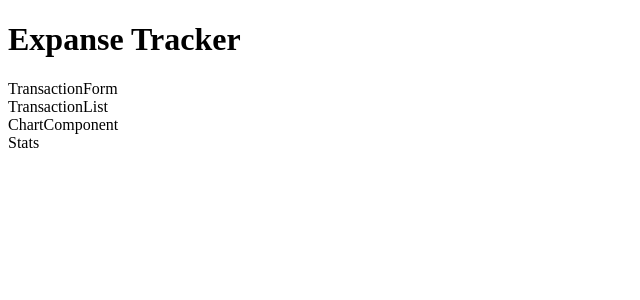
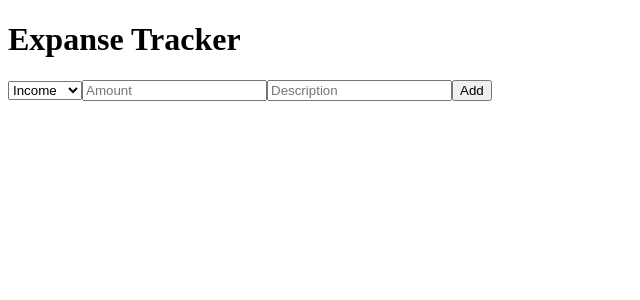
Before and after one commit to AnkurKalita1/Expense-Tracker-with-Charts, a React (Vite) app in the folder expense-tracker-with-chart/: page / in a window 1280 px wide. Shown: the top 300 px of the page, without its empty margins (0-640 px from the left). Built offline with nearby package versions, Linux system fonts and the light colour scheme.

Commit message:
complete transactionForm.jsx , transactionList.jsx

```diff
--- a/expense-tracker-with-chart/src/App.jsx
+++ b/expense-tracker-with-chart/src/App.jsx
@@ -26,8 +26,8 @@ const App = () => {
 
     <div className='app'>
         <h1> Expanse Tracker</h1>
-        <TransactionForm/>
-        <TransactionList/>
+        <TransactionForm onAdd={addTransaction}/>
+        <TransactionList transactions={transactions}/>
         <ChartComponent/>
         <Stats/>
     </div>
--- a/expense-tracker-with-chart/src/components/ChartComponent.jsx
+++ b/expense-tracker-with-chart/src/components/ChartComponent.jsx
@@ -3,7 +3,6 @@ import React from 'react'
 const ChartComponent = () => {
   return (
     <div>
-      ChartComponent
     </div>
   )
 }
--- a/expense-tracker-with-chart/src/components/Stats.jsx
+++ b/expense-tracker-with-chart/src/components/Stats.jsx
@@ -3,7 +3,6 @@ import React from 'react'
 const Stats = () => {
   return (
     <div>
-       Stats
     </div>
   )
 }
--- a/expense-tracker-with-chart/src/components/TransactionForm.jsx
+++ b/expense-tracker-with-chart/src/components/TransactionForm.jsx
@@ -1,11 +1,29 @@
 import React, { useState } from 'react'
 
-const TransactionForm = () => {
+const TransactionForm = ({onAdd}) => {
+const [ type, setType] = useState("income")
+const [amount,setAmount] = useState("")
+const [desc,setDesc] = useState("")
+
+const handleSubmit = (e)=>{
+   e.preventDefault()
+   if(!amount || !desc) return ;
+   onAdd({type , amount:parseFloat(amount) , desc , date:new Date()})
+   setAmount("")
+   setDesc("")
+}
 
   return (
-    <div>
-      TransactionForm
-    </div>
+    <form onSubmit={handleSubmit} className='TransactionForm'>
+     <select value={type} onChange={(e)=>setType(e.target.value)}>
+        <option value="income" > Income</option>
+        <option value="expense"> Expense</option>
+     </select>
+
+    <input type="number" value={amount} onChange={(e)=> setAmount(e.target.value)} placeholder='Amount'/>
+    <input type="text" value={desc} onChange={(e)=>setDesc(e.target.value)} placeholder='Description'/>
+    <button type='submit'> Add</button>
+    </form>
   )
 }
 
--- a/expense-tracker-with-chart/src/components/TransactionList.jsx
+++ b/expense-tracker-with-chart/src/components/TransactionList.jsx
@@ -1,9 +1,13 @@
 import React from 'react'
 
-const TransactionList = () => {
+const TransactionList = ({transactions}) => {
   return (
     <div>
-      TransactionList
+       {transactions.map((t , index)=> (
+        <li key={index}>
+          {t.type} - ${t.amount} - {t.desc} - {t.date.toString()}
+        </li>
+       ))}
     </div>
   )
 }
```
